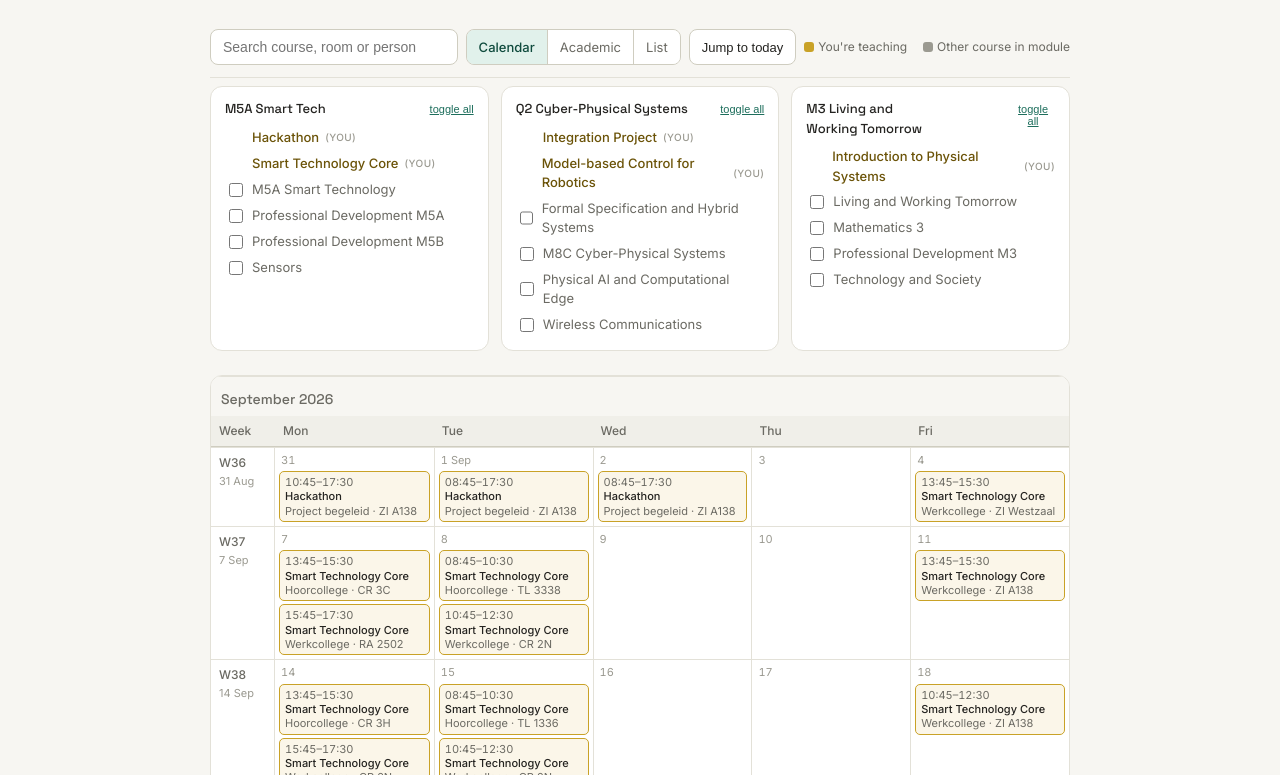
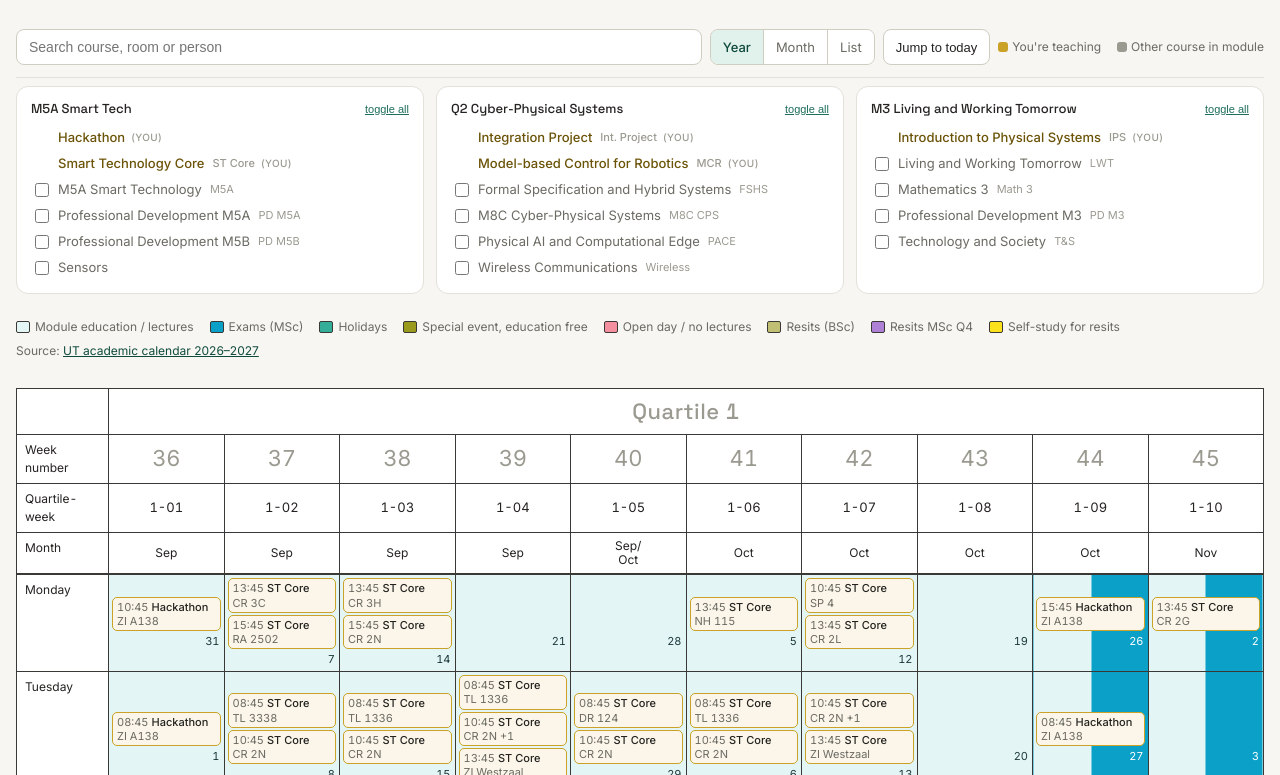
Before and after one commit to vgroenhuis/vgroenhuis.github.io, a plain HTML site: page teaching-schedule/index.html in a window 1280 px wide. Shown: the part 85-860 px from the top of the page. Drawn offline with Linux system fonts and the light colour scheme.

Commit message:
Year view default, abbreviated courses with rooms, holiday names
Views renamed Year / Month / List with Year as default. Year view
shows course abbreviations plus room, names public holidays and
break weeks, and uses BSc/MSc casing.

Co-Authored-By: Claude Opus 5.5 <noreply@anthropic.com>

```diff
--- a/teaching-schedule/index.html
+++ b/teaching-schedule/index.html
@@ -98,6 +98,9 @@ main{display:flex;flex-direction:column;gap:1.75rem}
 .chip.compact{display:-webkit-box;-webkit-box-orient:vertical;-webkit-line-clamp:3;overflow:hidden;padding:2px 4px;background:var(--surface)}
 .chip.compact.mine{background:var(--mine-bg)}
 .chip.compact .ct{margin-right:3px}
+.chip.compact .cr{color:var(--text-2)}
+.filter-card .abbr{font-size:11px;color:var(--text-3);margin-left:2px}
+.acell .slab-sub{font-size:11px;line-height:1.15;text-align:center;color:#fff;margin-top:-1px}
 .act{scroll-margin-top:calc(var(--tb,61px) + 40px);transition:outline-color .3s}
 .act.flash{outline:2px solid var(--accent);outline-offset:2px}
 .tip{position:fixed;z-index:20;max-width:300px;background:var(--surface);color:var(--text);border:0.5px solid var(--border-strong);border-radius:10px;padding:10px 12px;font-size:12px;line-height:1.45;box-shadow:0 6px 24px rgba(0,0,0,.14);pointer-events:none}
@@ -184,8 +187,8 @@ td.today{box-shadow:inset 0 0 0 2.5px var(--accent)}
 <div class="toolbar">
   <input type="search" id="search" placeholder="Search course, room or person" aria-label="Search activities">
   <div class="view-switch" role="group" aria-label="View">
-    <button type="button" id="viewCal" aria-pressed="true">Calendar</button>
-    <button type="button" id="viewAcad" aria-pressed="false">Academic</button>
+    <button type="button" id="viewAcad" aria-pressed="true">Year</button>
+    <button type="button" id="viewCal" aria-pressed="false">Month</button>
     <button type="button" id="viewList" aria-pressed="false">List</button>
   </div>
   <button class="today" id="jumpToday">Jump to today</button>
@@ -206,6 +209,13 @@ const DATA = {"activities": [{"date": "2026-08-31", "start": "08:45", "end": "10
 </script>
 <script>
 (function(){
+  const ABBR = {
+    '202600133':'MCR', '202600288':'ST Core', '202000968':'IPS', '202600134':'Int. Project', '202400432':'Hackathon',
+    '202600130':'FSHS', '202600132':'PACE', '202600131':'Wireless', '202600129':'M8C CPS',
+    '202400430':'M5A', '202400434':'PD M5A', '202600262':'PD M5B', '202600289':'Sensors',
+    '202400602':'LWT', '202500544':'Math 3', '202000970':'PD M3', '202300037':'T&S'
+  };
+  const abbr = a => ABBR[a.code] || a.course;
   const acts = DATA.activities;
   acts.forEach((a, i) => { a.idx = i; });
   const modules = DATA.modules;
@@ -222,6 +232,10 @@ const DATA = {"activities": [{"date": "2026-08-31", "start": "08:45", "end": "10
     if (v) state.checked.add(c.code);
   }));
 
+  function abbrHint(c){
+    const ab = ABBR[c.code];
+    return ab && ab !== c.course ? ' <span class="abbr">' + ab.replace('&','&amp;') + '</span>' : '';
+  }
   const filtersEl = document.getElementById('filters');
   modules.forEach(m => {
     const card = document.createElement('div');
@@ -254,7 +268,7 @@ const DATA = {"activities": [{"date": "2026-08-31", "start": "08:45", "end": "10
     mine.forEach(c => {
       const lab = document.createElement('label');
       lab.className = 'mine-row';
-      lab.innerHTML = '<input type="checkbox" checked disabled> ' + c.course + ' <span class="mod-label">(you)</span>';
+      lab.innerHTML = '<input type="checkbox" checked disabled> ' + c.course + abbrHint(c) + ' <span class="mod-label">(you)</span>';
       card.appendChild(lab);
     });
     others.forEach(c => {
@@ -270,6 +284,7 @@ const DATA = {"activities": [{"date": "2026-08-31", "start": "08:45", "end": "10
       checkboxes.push(cb);
       lab.appendChild(cb);
       lab.appendChild(document.createTextNode(' ' + c.course));
+      if (abbrHint(c)) lab.insertAdjacentHTML('beforeend', abbrHint(c));
       card.appendChild(lab);
     });
     filtersEl.appendChild(card);
@@ -324,8 +339,8 @@ const DATA = {"activities": [{"date": "2026-08-31", "start": "08:45", "end": "10
   }
   const MON_SHORT = ["Jan","Feb","Mar","Apr","May","Jun","Jul","Aug","Sep","Oct","Nov","Dec"];
 
-  state.view = 'cal';
-  try { const v = localStorage.getItem('te_view'); if (v === 'list' || v === 'acad') state.view = v; } catch(e){}
+  state.view = 'acad';
+  try { const v = localStorage.getItem('te_view'); if (v === 'list' || v === 'cal') state.view = v; } catch(e){}
   const viewBtns = { cal: document.getElementById('viewCal'), acad: document.getElementById('viewAcad'), list: document.getElementById('viewList') };
   function setView(v){
     state.view = v;
@@ -374,12 +389,22 @@ const DATA = {"activities": [{"date": "2026-08-31", "start": "08:45", "end": "10
     el.classList.add('flash');
     setTimeout(() => el.classList.remove('flash'), 2500);
   }
+  function shortRoom(a){
+    if (!a.rooms.length) return '';
+    const r = a.rooms[0].room;
+    let t = r;
+    if (/no room required/i.test(r)) t = 'no room';
+    else if (/request/i.test(r)) t = 'room tbd';
+    else t = r.replace(/\s*\(\d+p\)$/, '');
+    return a.rooms.length > 1 ? t + ' +' + (a.rooms.length - 1) : t;
+  }
   function makeChip(a, compact){
     const b = document.createElement('button');
     b.type = 'button';
     b.className = 'chip' + (compact ? ' compact' : '') + (a.mine ? ' mine' : '');
     if (compact){
-      b.innerHTML = '<span class="ct">' + a.start + '</span><span class="cn">' + esc(a.course) + '</span>';
+      b.innerHTML = '<span class="ct">' + a.start + '</span><span class="cn">' + esc(abbr(a)) + '</span>' +
+        (shortRoom(a) ? '<br><span class="cr">' + esc(shortRoom(a)) + '</span>' : '');
     } else {
       const rooms = a.rooms.map(r => r.room).join(', ');
       b.innerHTML = '<span class="ct">' + a.start + '–' + a.end + '</span>' +
@@ -470,8 +495,8 @@ const DATA = {"activities": [{"date": "2026-08-31", "start": "08:45", "end": "10
 
   const PH = 'Public Holiday';
   const SPECIAL = {
-    '2026-10-23': ['open','BSC OD','Bachelor open day: no lectures'],
-    '2026-10-24': ['open','BSC OD','Bachelor open day'],
+    '2026-10-23': ['open','BSc OD','Bachelor open day: no lectures'],
+    '2026-10-24': ['open','BSc OD','Bachelor open day'],
     '2026-11-19': ['open','','Schedules of 2nd and 3rd year students cleared 15:30–18:00 for MSc information sessions'],
     '2026-12-25': ['hol',PH,'Christmas Day'],
     '2026-12-28': ['hol','Collective Closure','Collective closure'],
@@ -481,9 +506,9 @@ const DATA = {"activities": [{"date": "2026-08-31", "start": "08:45", "end": "10
     '2027-01-01': ['hol',PH,"New Year's Day"],
     '2027-02-01': ['special','Kick In','Winter Kick-In: education free for programmes where exchange and Master students join'],
     '2027-02-02': ['special','Kick In','Winter Kick-In; Tuesday 15:00–17:00 education free for all programmes'],
-    '2027-03-18': ['open','MSC','Master open day: no lectures'],
-    '2027-03-19': ['open','BSC OD','Bachelor open day: no lectures'],
-    '2027-03-20': ['open','BSC OD','Bachelor open day'],
+    '2027-03-18': ['open','MSc','Master open day: no lectures'],
+    '2027-03-19': ['open','BSc OD','Bachelor open day: no lectures'],
+    '2027-03-20': ['open','BSc OD','Bachelor open day'],
     '2027-03-26': ['hol',PH,'Good Friday'],
     '2027-03-29': ['hol',PH,'Easter Monday'],
     '2027-04-27': ['hol',PH,"King's Day"],
@@ -497,13 +522,13 @@ const DATA = {"activities": [{"date": "2026-08-31", "start": "08:45", "end": "10
     { title:'Quartile 1', start:'2026-08-31', qw: range('1',1,10),
       months:['Sep','Sep','Sep','Sep','Sep/ Oct','Oct','Oct','Oct','Oct','Nov'], kinds:{8:'exam',9:'exam'} },
     { title:'Quartile 2', start:'2026-11-09', qw: [...range('2',1,6),'','',...range('2',7,10)],
-      months:['Nov','Nov','Nov','Nov/ Dec','Dec','Dec','Dec','Dec/ Jan','Jan','Jan','Jan','Jan'], kinds:{6:'hol',7:'hol',10:'exam',11:'exam'} },
+      months:['Nov','Nov','Nov','Nov/ Dec','Dec','Dec','Dec','Dec/ Jan','Jan','Jan','Jan','Jan'], kinds:{6:'hol',7:'hol',10:'exam',11:'exam'}, breaks:{6:'Christmas break'} },
     { title:'Quartile 3', start:'2027-02-01', qw: [...range('3',1,3),'',...range('3',4,10)],
-      months:['Feb','Feb','Feb','Feb','Mar','Mar','Mar','Mar','Mar/ Apr','Apr','Apr'], kinds:{3:'hol',9:'exam',10:'exam'} },
+      months:['Feb','Feb','Feb','Feb','Mar','Mar','Mar','Mar','Mar/ Apr','Apr','Apr'], kinds:{3:'hol',9:'exam',10:'exam'}, breaks:{3:'Spring break'} },
     { title:'Quartile 4', start:'2027-04-19', qw: range('4',1,11),
       months:['Apr','Apr/ May','May','May','May','May','May/ Jun','Jun','Jun','Jun','Jun/ July'], kinds:{9:'exam',10:'exam'} },
     { title:'Summer', start:'2027-07-05', qw: ['','','','','','','',''],
-      months:['Jul','Jul','Jul','Jul/ Aug','Aug','Aug','Aug','Aug'], kinds:{0:'rs',1:'rs',2:'rm',3:'hol',4:'hol',5:'hol',6:'hol',7:'hol'} }
+      months:['Jul','Jul','Jul','Jul/ Aug','Aug','Aug','Aug','Aug'], kinds:{0:'rs',1:'rs',2:'rm',3:'hol',4:'hol',5:'hol',6:'hol',7:'hol'}, breaks:{3:'Summer holiday',4:'Summer holiday',5:'Summer holiday',6:'Summer holiday',7:'Summer holiday'} }
   ];
   const KIND_INFO = {
     edu:'Module education including tests / lectures',
@@ -564,7 +589,7 @@ const DATA = {"activities": [{"date": "2026-08-31", "start": "08:45", "end": "10
           const td = document.createElement('td');
           td.id = 'ac-' + iso;
           td.className = (kind ? 'k-' + kind : '') + (weekend ? ' we' : '') + (iso === todayISO ? ' today' : '');
-          const info = sp ? sp[2] : (kind ? KIND_INFO[kind] : '');
+          const info = sp ? (sp[1] === PH ? 'Public holiday, ' + sp[2] : sp[2]) : (!weekend && blk.breaks && blk.breaks[w]) ? blk.breaks[w] : (kind ? KIND_INFO[kind] : '');
           td.title = longDate(iso) + (info ? ': ' + info : '');
           const cell = document.createElement('div');
           cell.className = 'acell';
@@ -572,6 +597,17 @@ const DATA = {"activities": [{"date": "2026-08-31", "start": "08:45", "end": "10
             const lab = document.createElement('span');
             lab.className = 'slab';
             lab.textContent = sp[1];
+            cell.appendChild(lab);
+            if (sp[1] === PH){
+              const sub = document.createElement('span');
+              sub.className = 'slab-sub';
+              sub.textContent = sp[2];
+              cell.appendChild(sub);
+            }
+          } else if (!weekend && d === 0 && blk.breaks && blk.breaks[w]){
+            const lab = document.createElement('span');
+            lab.className = 'slab';
+            lab.textContent = blk.breaks[w];
             cell.appendChild(lab);
           }
           (byDate[iso] || []).forEach(a => cell.appendChild(makeChip(a, true)));
```
